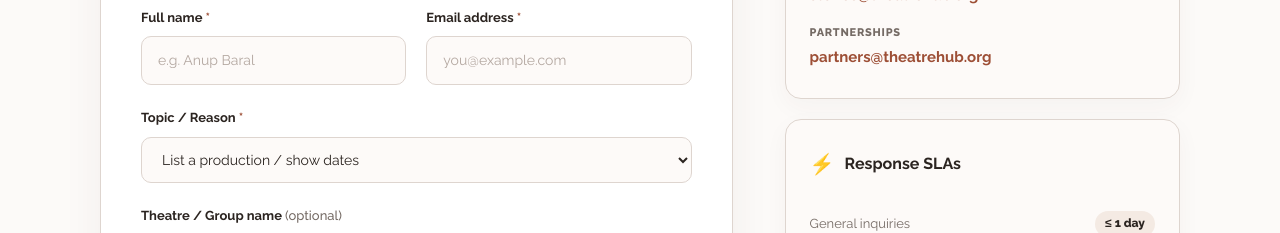
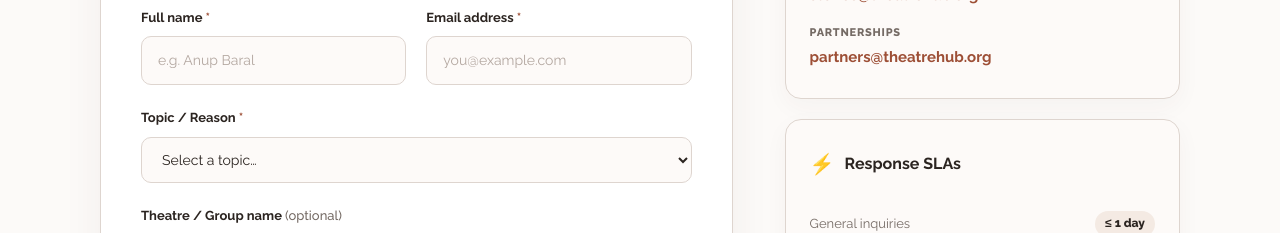
Before and after one commit to aakritinepal01/Theaterhub, a Next.js app: page /contact-us in a window 1280 px wide. Shown: the part 1260-1493 px from the top of the page. Built offline with nearby package versions, Linux system fonts and the light colour scheme; no server answers.

Commit message:
fix(deploy): Vercel deployment readiness - prisma generate build script, binaryTargets, DIRECT_URL, dynamic sitemap, defaultValue typo

```diff
--- a/package.json
+++ b/package.json
@@ -4,7 +4,7 @@
   "private": true,
   "scripts": {
     "dev": "next dev",
-    "build": "next build",
+    "build": "prisma generate && next build",
     "start": "next start",
     "lint": "eslint src scripts eslint.config.mjs next.config.ts",
     "typecheck": "tsc --noEmit",
--- a/src/app/contact-us/page.tsx
+++ b/src/app/contact-us/page.tsx
@@ -191,7 +191,7 @@ export default function ContactPage() {
 
                   <div className="contact-field">
                     <label htmlFor="contact-subject">Topic / Reason <span aria-hidden="true">*</span></label>
-                    <select id="contact-subject" name="subject" className="contact-input" required defaultvalue="">
+                    <select id="contact-subject" name="subject" className="contact-input" required defaultValue="">
                       <option value="" disabled>Select a topic…</option>
                       <option value="list-production">List a production / show dates</option>
                       <option value="register-venue">Register or claim a theatre venue</option>
--- a/src/app/sitemap.ts
+++ b/src/app/sitemap.ts
@@ -1,2 +1,3 @@
 import type {MetadataRoute} from "next";import {prisma} from "@/lib/prisma";
+export const dynamic = "force-dynamic";
 export default async function sitemap():Promise<MetadataRoute.Sitemap>{const base=process.env.NEXT_PUBLIC_SITE_URL||"http://localhost:3000";const [plays,profiles,theatres,posts,pages]=await Promise.all([prisma.play.findMany({where:{status:"PUBLISHED",inSitemap:true},select:{slug:true,updated:true}}),prisma.profile.findMany({where:{status:"PUBLISHED",inSitemap:true},select:{slug:true,updated:true}}),prisma.theatre.findMany({where:{status:"PUBLISHED",inSitemap:true},select:{slug:true,updated:true}}),prisma.blogPost.findMany({where:{status:"PUBLISHED",inSitemap:true},select:{slug:true,updated:true}}),prisma.page.findMany({where:{status:"PUBLISHED",inSitemap:true},select:{slug:true,updated:true}})]);return [{url:base,lastModified:new Date()},...plays.map(x=>({url:`${base}/play/${x.slug}/`,lastModified:x.updated||undefined})),...profiles.map(x=>({url:`${base}/profile/${x.slug}/`,lastModified:x.updated||undefined})),...theatres.map(x=>({url:`${base}/theatre/${x.slug}/`,lastModified:x.updated||undefined})),...posts.map(x=>({url:`${base}/blog/${x.slug}/`,lastModified:x.updated||undefined})),...pages.map(x=>({url:`${base}/${x.slug}/`,lastModified:x.updated||undefined}))]}
```
Also changed, not shown: 1 other file (tests, documents, lock files or other folders).
